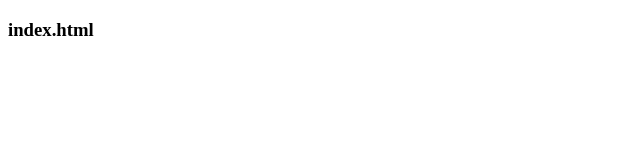
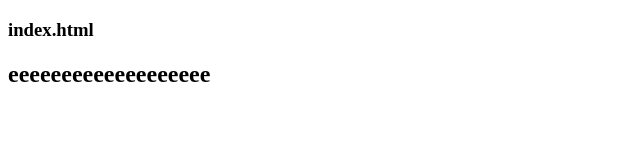
Before and after one commit to wxy-133/git-demo, a plain HTML site: page index.html in a window 1280 px wide. Shown: the whole page, without its empty margins (0-640 px from the left). Drawn offline with Linux system fonts and the light colour scheme.

Commit message:
second-commit

```diff
--- a/index.html
+++ b/index.html
@@ -9,5 +9,6 @@
   <h3>index.html
 
   </h3>
+  <h2>eeeeeeeeeeeeeeeeeee</h2>
 </body>
 </html>
```
